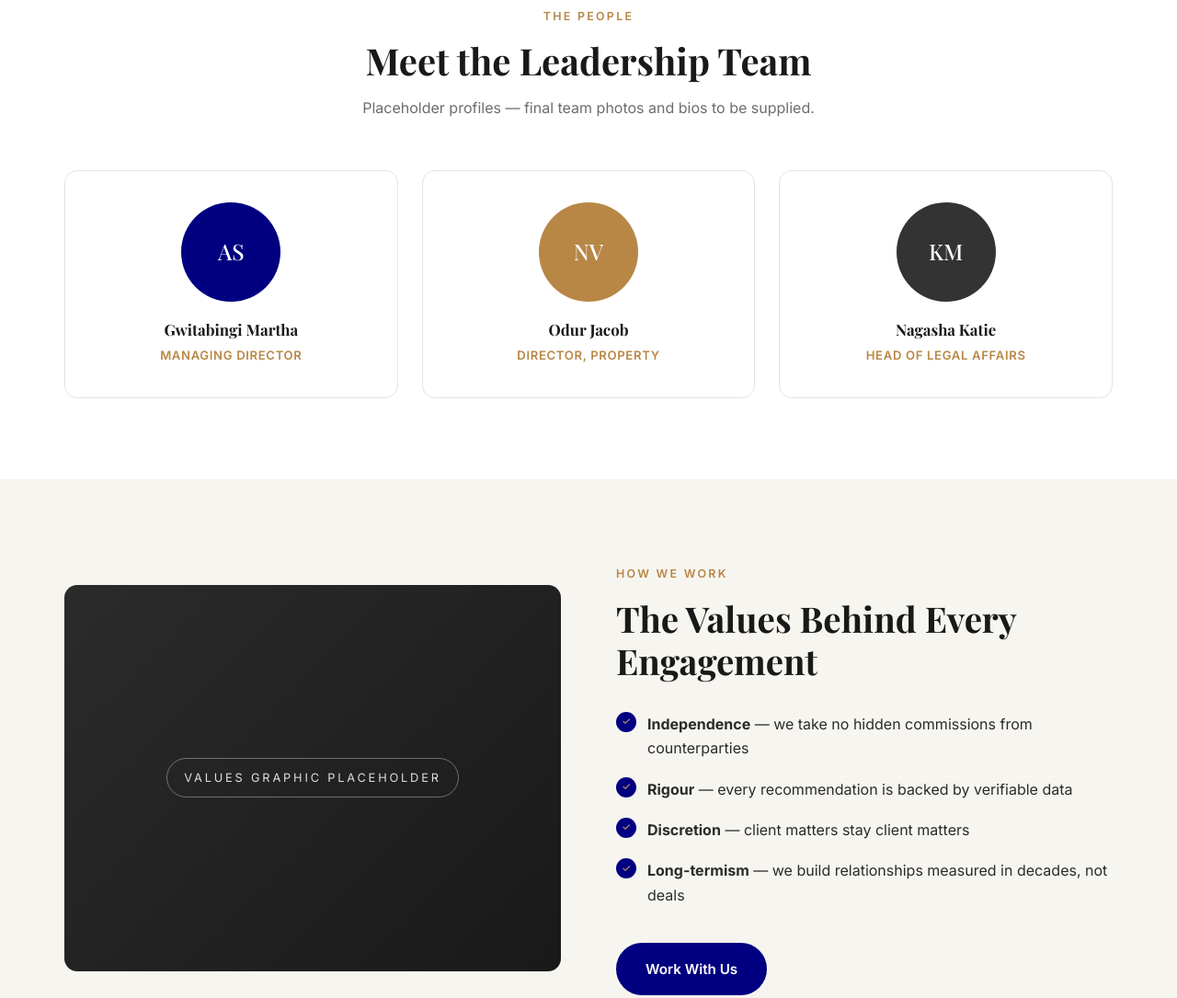
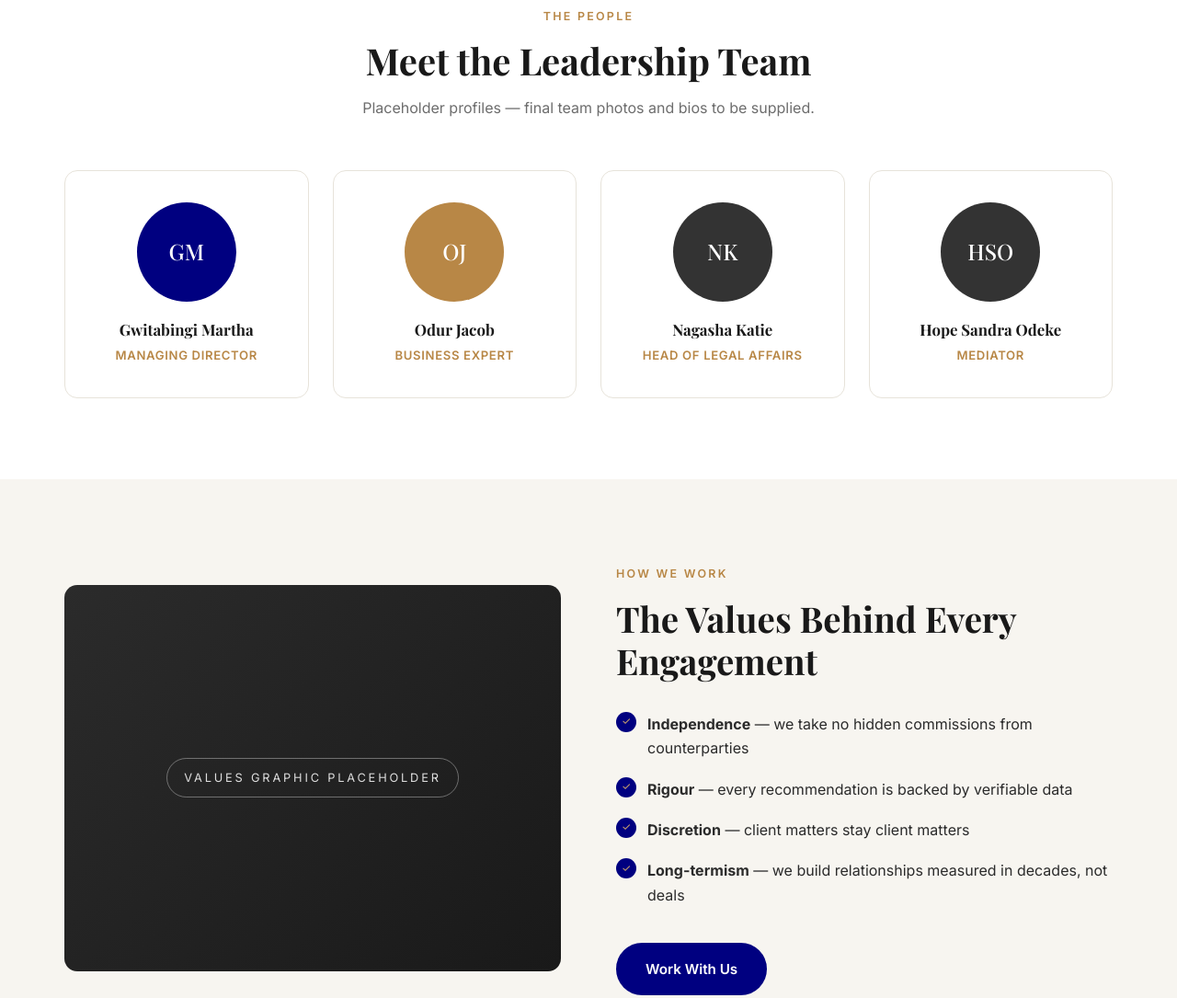
Before and after one commit to Iyundhu/Matic-Consultancy-and-property-management, a plain HTML site: page about.html in a window 1280 px wide. Shown: the part 1596-2681 px from the top of the page at 92% size. Drawn offline with nearby package versions, Linux system fonts and the light colour scheme; a web font is replaced by a local one.

Commit message:
Update team member avatars and footer details

```diff
--- a/about.html
+++ b/about.html
@@ -74,19 +74,24 @@
     </div>
     <div class="grid-4">
       <div class="card team-card">
-        <div class="avatar navy">AS</div>
+        <div class="avatar navy">GM</div>
         <h3>Gwitabingi Martha</h3>
         <span>Managing Director</span>
       </div>
       <div class="card team-card">
-        <div class="avatar gold">NV</div>
+        <div class="avatar gold">OJ</div>
         <h3>Odur Jacob</h3>
-        <span>Director, Property</span>
+        <span>Business Expert </span>
       </div>
       <div class="card team-card">
-        <div class="avatar char">KM</div>
+        <div class="avatar char">NK</div>
         <h3>Nagasha Katie</h3>
         <span>Head of Legal Affairs</span>
+      </div>
+      <div class="card team-card">
+        <div class="avatar char">HSO</div>
+        <h3>Hope Sandra Odeke </h3>
+        <span>Mediator</span>
       </div>
 
     </div>
@@ -122,7 +127,7 @@
   <div class="container">
     <div class="footer-grid">
       <div>
-        <a href="index.html" class="brand">MATIC PROPERTY</a>
+        <a href="index.html" class="brand">MATIC CONSULTANCY & PROPERTY MANAGEMENT LTD</a>
         <p>A boutique consultancy and property group in Uganda, delivering trusted business advisory and end-to-end property solutions .</p>
       </div>
       <div>
@@ -147,19 +152,19 @@
         <h4>Contact</h4>
         <ul class="f-contact">
           <li>&#9906; Church Zone,<br>Bugembe, Jinja, Uganda</li>
-          <li>&#9742; +256 700 123 456</li>
+          <li>&#9742; +256 758916085</li>
           <li>&#9993; hello@matic.co.ug</li>
           <li>&#9719; Mon – Fri: 8:00 – 17:30 EAT</li>
         </ul>
       </div>
     </div>
     <div class="footer-bottom">
-      <span>&copy; 2026 Matic Consulting &amp; Property Ltd. All rights reserved.</span>
+      <span>&copy; 2026 Matic Consulting &amp; Property Management Ltd. All rights reserved.</span>
 
     </div>
   </div>
 </footer>
-<a class="wa" href="https://wa.me/254700123456" target="_blank" aria-label="Chat on WhatsApp">
+<a class="wa" href="https://wa.me/+256758916085" target="_blank" aria-label="Chat on WhatsApp">
   <svg viewBox="0 0 32 32"><path d="M16 3C9.4 3 4 8.4 4 15c0 2.4.7 4.6 2 6.5L4 29l7.7-2c1.8 1 3.8 1.5 5.8 1.5h.5c6.6 0 12-5.4 12-12S22.6 3 16 3zm6.9 17c-.3.8-1.7 1.6-2.4 1.6-.6.1-1.4.1-2.3-.1-.5-.2-1.2-.4-2-.8-3.6-1.5-5.9-5.2-6.1-5.4-.2-.2-1.4-1.9-1.4-3.7s.9-2.6 1.3-3c.3-.4.7-.5 1-.5h.7c.2 0 .5-.1.8.6.3.8 1.1 2.6 1.2 2.8.1.2.2.4 0 .7-.1.3-.2.4-.4.7-.2.2-.4.5-.6.7-.2.2-.4.4-.2.8.2.4 1 1.7 2.2 2.7 1.5 1.4 2.8 1.8 3.2 2 .4.2.6.2.9-.1.2-.3 1-1.2 1.3-1.6.3-.4.5-.3.9-.2.4.1 2.3 1.1 2.7 1.3.4.2.6.3.7.5.1.2.1.9-.2 1.7z"/></svg>
 </a>
 <script>var t=document.getElementById('navToggle'),n=document.getElementById('mainNav');t.addEventListener('click',function(){n.classList.toggle('open')});</script>
```
